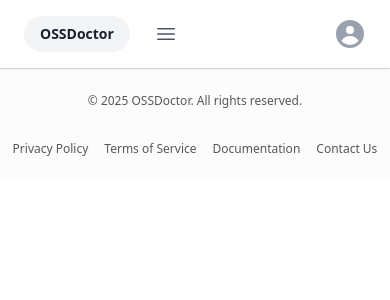
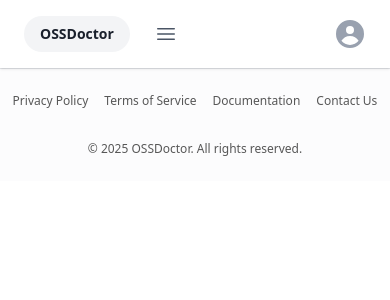
Before and after one commit to Hyeri-hci/OSSDoctor, a React (Vite) app in the folder frontend/: page / in a window 390 px wide. Shown: the top 300 px of the page. Built offline with nearby package versions, Linux system fonts and the light colour scheme.

Commit message:
[Update] Footer Layout sm breakpoint 대응

```diff
--- a/frontend/src/components/common/FooterSection.jsx
+++ b/frontend/src/components/common/FooterSection.jsx
@@ -10,15 +10,14 @@ const FooterSection = () => {
 
   return (
       <footer className="w-full bg-[#FCFCFD] border-t border-gray-200 py-6">
-          <div className="flex flex-wrap items-center justify-center gap-8">
-
+          <div className="flex flex-col sm:flex-row flex-wrap items-center justify-center gap-8">
               {/* Left: Copyright */}
-              <p className="text-xs text-[#575757]">
+              <p className="text-xs text-[#575757] order-2 sm:order-none">
                 © 2025 OSSDoctor. All rights reserved.
               </p>
 
               {/* Right: Links */}
-              <nav className="flex flex-wrap gap-4 justify-center">
+              <nav className="flex flex-wrap gap-4 justify-center order-1 sm:order-none">
                   {footerLinks.map((link, index) => (
                       <a
                           key={index}
@@ -30,6 +29,8 @@ const FooterSection = () => {
                       </a>
                   ))}
               </nav>
+
+
           </div>
 
     </footer>
```
